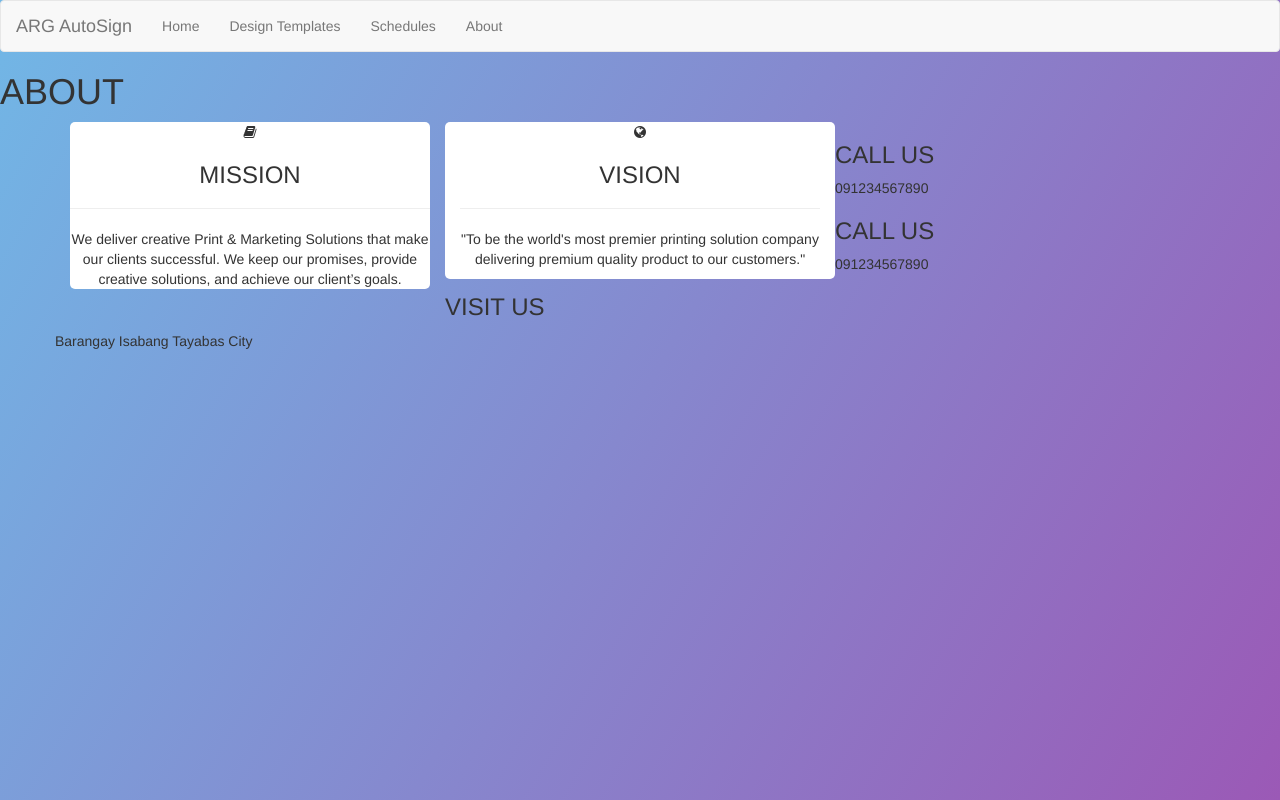
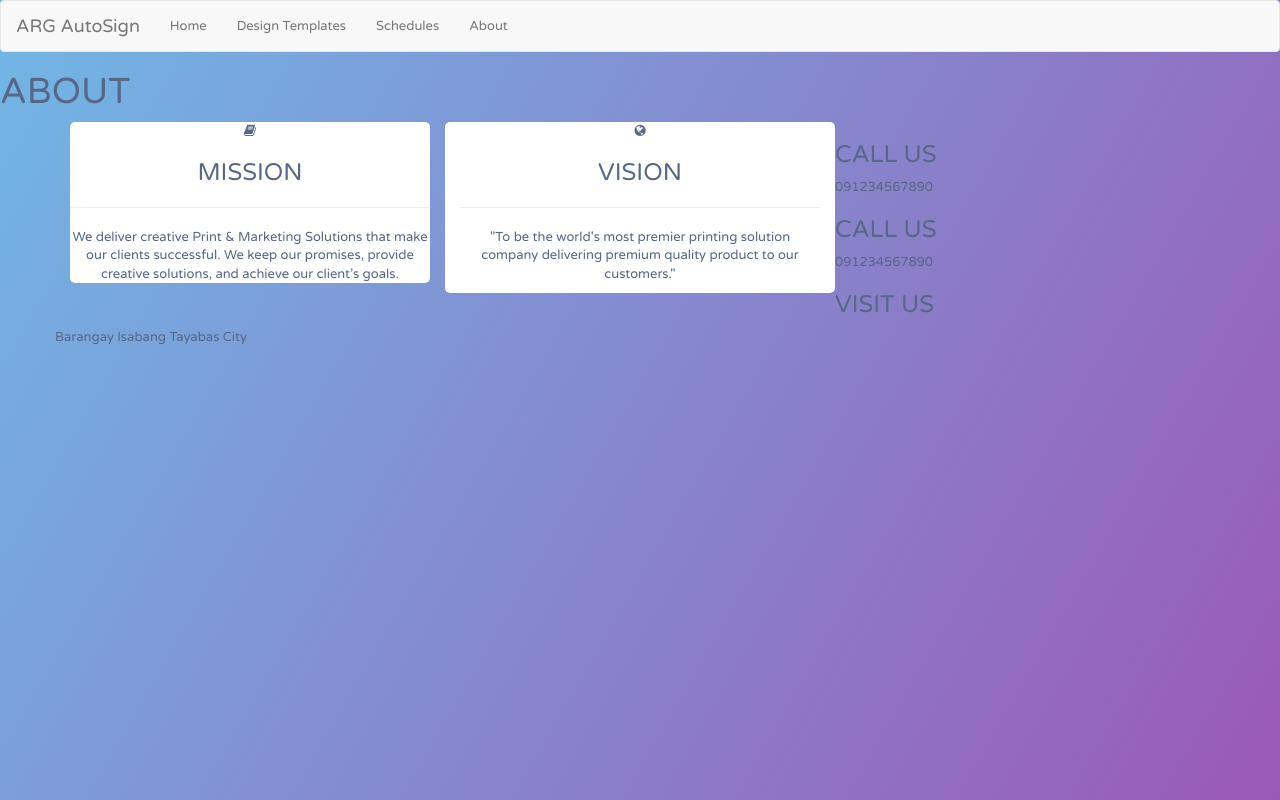
Before and after one commit to deuzdelacruz20/arg, a PHP site: page /arg/php/about.php in a window 1280 px wide. Run offline with PHP 8.4, Linux system fonts and the light colour scheme.

Commit message:
fixed nav fonts

```diff
--- a/include/navigation.php
+++ b/include/navigation.php
@@ -7,12 +7,12 @@
   <meta name="viewport" content="width=`, initial-scale=1.0">
   <title>ARG AutoSign Shop</title>
 
-  <link rel="stylesheet" href="https://fonts.googleapis.com/css?family=Roboto|Varela+Round">
+  <!-- <link rel="stylesheet" href="https://fonts.googleapis.com/css?family=Roboto|Varela+Round">
   <link rel="stylesheet" href="https://fonts.googleapis.com/icon?family=Material+Icons">
   <link rel="stylesheet" href="https://maxcdn.bootstrapcdn.com/font-awesome/4.7.0/css/font-awesome.min.css">
   <script src="https://ajax.googleapis.com/ajax/libs/jquery/1.12.4/jquery.min.js"></script>
   <script src="https://maxcdn.bootstrapcdn.com/bootstrap/3.3.7/js/bootstrap.min.js"></script>
-  <link rel="stylesheet" href="https://maxcdn.bootstrapcdn.com/bootstrap/3.3.7/css/bootstrap.min.css">
+  <link rel="stylesheet" href="https://maxcdn.bootstrapcdn.com/bootstrap/3.3.7/css/bootstrap.min.css"> -->
 
   <nav class="navbar navbar-default">
     <div class="container-fluid">
@@ -22,7 +22,7 @@
           <span class="icon-bar"></span>
           <span class="icon-bar"></span>
         </button>
-        <a class="navbar-brand" href="#">ARG AutoSign</a>
+        <a class="navbar-brand" href="../../arg/php/homepage.php">ARG AutoSign</a>
       </div>
       <div class="collapse navbar-collapse" id="myNavbar">
         <ul class="nav navbar-nav">
--- a/php/about.php
+++ b/php/about.php
@@ -12,14 +12,16 @@
   <!-- <link href="https://cdn.jsdelivr.net/npm/bootstrap@5.0.2/dist/css/bootstrap.min.css" rel="stylesheet" integrity="sha384-EVSTQN3/azprG1Anm3QDgpJLIm9Nao0Yz1ztcQTwFspd3yD65VohhpuuCOmLASjC" crossorigin="anonymous">
     <script src="https://cdn.jsdelivr.net/npm/bootstrap@5.0.2/dist/js/bootstrap.bundle.min.js" integrity="sha384-MrcW6ZMFYlzcLA8Nl+NtUVF0sA7MsXsP1UyJoMp4YLEuNSfAP+JcXn/tWtIaxVXM" crossorigin="anonymous"></script>
      -->
-  <link rel="stylesheet" href="../css/schedules.css">
+
   <link rel="stylesheet" href="https://fonts.googleapis.com/css?family=Roboto|Varela+Round">
   <link rel="stylesheet" href="https://fonts.googleapis.com/icon?family=Material+Icons">
   <link rel="stylesheet" href="https://maxcdn.bootstrapcdn.com/font-awesome/4.7.0/css/font-awesome.min.css">
   <script src="https://ajax.googleapis.com/ajax/libs/jquery/1.12.4/jquery.min.js"></script>
   <script src="https://maxcdn.bootstrapcdn.com/bootstrap/3.3.7/js/bootstrap.min.js"></script>
   <link rel="stylesheet" href="https://maxcdn.bootstrapcdn.com/bootstrap/3.3.7/css/bootstrap.min.css">
+
   <script src="../ajax/ajax.js"></script>
+  <link rel="stylesheet" href="../css/style.css">
 
   <style>
     body{
--- a/php/designTemplates.php
+++ b/php/designTemplates.php
@@ -23,7 +23,7 @@
   <script src="https://maxcdn.bootstrapcdn.com/bootstrap/3.4.1/js/bootstrap.min.js"></script>
 
   <script src="../ajax/ajax.js"></script>
-  <link rel="stylesheet" href="../css/schedules.css">
+  <link rel="stylesheet" href="../css/style.css">
 
   <style>
     body {
--- a/php/homepage.php
+++ b/php/homepage.php
@@ -20,7 +20,7 @@ include '../backend/database.php';
     <script src="https://maxcdn.bootstrapcdn.com/bootstrap/3.3.7/js/bootstrap.min.js"></script>
     <link rel="stylesheet" href="https://maxcdn.bootstrapcdn.com/bootstrap/3.3.7/css/bootstrap.min.css">
     <script src="../ajax/ajax.js"></script>
-    <link rel="stylesheet" href="../css/schedule.css">
+    <link rel="stylesheet" href="../css/style.css">
 
     <style>
         body {
--- a/php/schedule.php
+++ b/php/schedule.php
@@ -14,10 +14,11 @@ include '../include/navigation.php';
 	<link rel="stylesheet" href="https://fonts.googleapis.com/icon?family=Material+Icons">
 	<link rel="stylesheet" href="https://maxcdn.bootstrapcdn.com/font-awesome/4.7.0/css/font-awesome.min.css">
 	<link rel="stylesheet" href="https://maxcdn.bootstrapcdn.com/bootstrap/3.3.7/css/bootstrap.min.css">
-	<link rel="stylesheet" href="../css/schedule.css">
 	<script src="https://ajax.googleapis.com/ajax/libs/jquery/1.12.4/jquery.min.js"></script>
 	<script src="https://maxcdn.bootstrapcdn.com/bootstrap/3.3.7/js/bootstrap.min.js"></script>
+
 	<script src="../ajax/ajax.js"></script>
+	<link rel="stylesheet" href="../css/style.css">
 
 	<style>
 		body {
```
Also changed, not shown: css/style.css (renamed from css/schedule.css).
